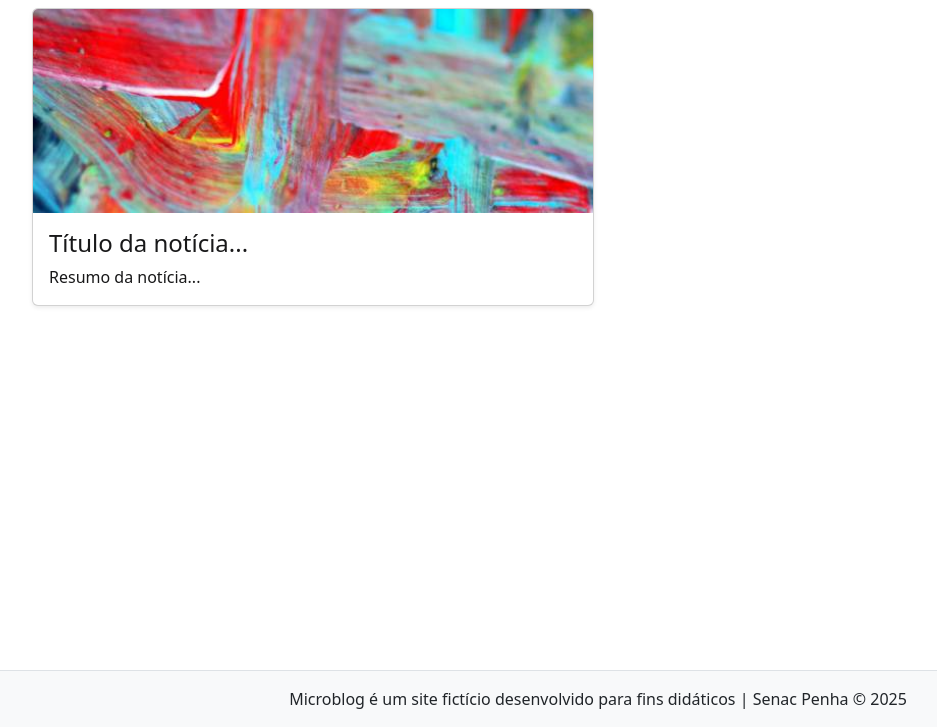
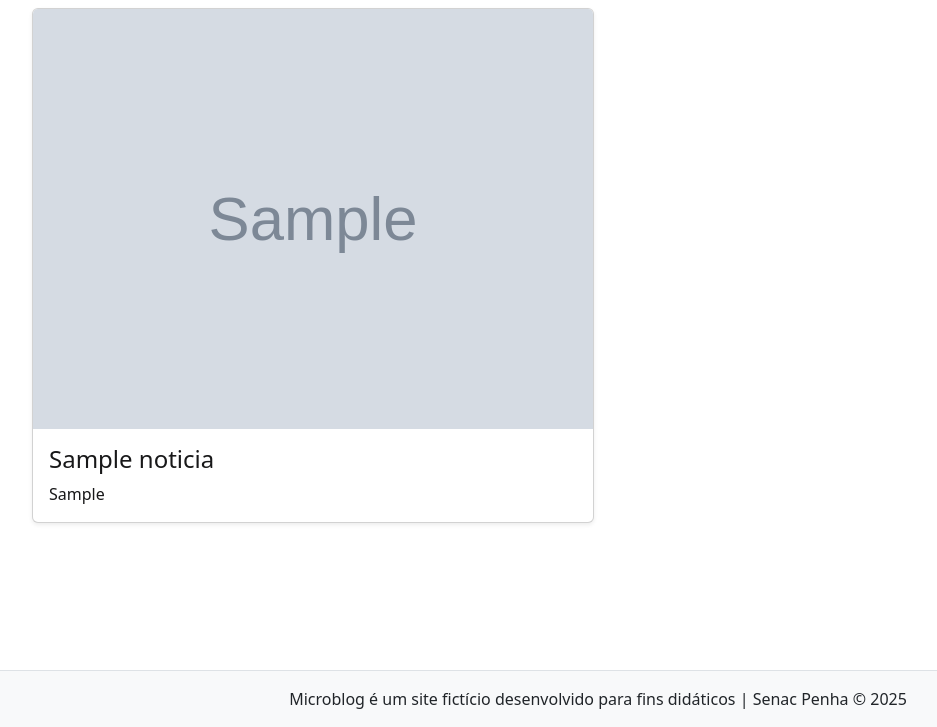
Before and after one commit to AndreVictordmr/microblog-andre, a PHP site: page / in a window 1280 px wide. Shown: the part 73-800 px from the top of the page, without its empty margins (42-979 px from the left). Run offline with PHP 8.4, Linux system fonts and the light colour scheme; data comes from the database, SQL or seed files in the repository; tables that the repository leaves empty or names only in its code hold one stand-in row (values such as "Sample post"); grey boxes marked "Sample" are stand-in pictures.

Commit message:
Mostrando as noticias

```diff
--- a/admin/noticia-exclui.php
+++ b/admin/noticia-exclui.php
@@ -38,7 +38,7 @@ require_once "../includes/cabecalho-admin.php";
 			<p class="alert alert-success text-center"><?=$sucesso?></p>
 		<?php } ?>
 
-
+		<a href="noticias.php" class="btn btn-primary">Voltar</a>
 	</article>
 </div>
 
--- a/admin/noticias.php
+++ b/admin/noticias.php
@@ -78,7 +78,7 @@ require_once "../includes/cabecalho-admin.php";
 	</article>
 </div>
 
-
+<script src="../js/confimar_exclusao.js"></script>
 <?php
 require_once "../includes/rodape-admin.php";
 ?>
--- a/index.php
+++ b/index.php
@@ -1,23 +1,32 @@
 <?php
+require_once "src/Database/Conecta.php";
+require_once "src/Model/Noticia.php";
+require_once "src/Helpers/Utils.php";
+require_once "src/Services/NoticiaServico.php";
+
+$noticiaServico = new NoticiaServico();
+$noticias = $noticiaServico->mostrarNoticia();
+
+
 require_once "includes/cabecalho.php";
 ?>
 
 <div class="row my-1 mx-md-n1">
 
     <!-- INÍCIO Card -->
-
+    <?php foreach($noticias as $noticia){ ?>
     <div class="col-md-6 my-1 px-md-1">
         <article class="card shadow-sm h-100">
-            <a href="noticia.php" class="card-link">
-                <img src="images/abstrato.jpg" class="card-img-top" alt="Imagem de capa do card">
+            <a href="noticia.php?id=<?=$noticia['id'] ?>" class="card-link">
+                <img src="images/<?=$noticia['imagem']?>" class="card-img-top" alt="Imagem de capa do card">
                 <div class="card-body">
-                    <h3 class="fs-4 card-title">Título da notícia...</h3>
-                    <p class="card-text">Resumo da notícia...</p>
+                    <h3 class="fs-4 card-title"><?=$noticia['titulo']?></h3>
+                    <p class="card-text"><?=$noticia['resumo']?></p>
                 </div>
             </a>
         </article>
     </div>
-
+    <?php } ?>
     <!-- FIM Card -->
 
 </div>
--- a/src/Services/NoticiaServico.php
+++ b/src/Services/NoticiaServico.php
@@ -20,13 +20,19 @@ class NoticiaServico{
         return $pega->fetchAll();
     }
 
-    public function mostrarNoticia(int $id):array{
-        $sql = "SELECT noticias.id, noticias.titulo, noticias.data, usuario.nome, noticias.imagem,noticias.texto,noticias.resumo as autor from noticias join usuario on noticias.usuario_id = usuario.id  where id=:id";
+    public function mostrarNoticiaPorId(int $id):array{
+        $sql = "SELECT noticias.id, noticias.titulo, noticias.data, usuario.nome as autor, noticias.imagem,noticias.texto  from noticias join usuario on noticias.usuario_id = usuario.id  where noticias.id=:id";
 
         $pega = $this->conexao->prepare($sql);
         $pega->bindValue(":id",$id);
         $pega->execute();
         return $pega->fetch();
+    }
+    public function mostrarNoticia():array{
+        $sql = "SELECT noticias.id, noticias.titulo, noticias.resumo , noticias.imagem from noticias join usuario on noticias.usuario_id = usuario.id  order by data desc";
+
+        $pega = $this->conexao->query($sql);
+        return $pega->fetchall();
     }
 
     public function inserir(Noticia $dados):void{
@@ -75,7 +81,7 @@ class NoticiaServico{
         if($tipo ==="admin"){
             $sql="DELETE FROM noticias where id=:id";
         }else{
-            $sql="DELETE from noticias where id=:id and usuarios_id=:valor";
+            $sql="DELETE from noticias where id=:id and usuario_id=:valor";
         }
         $pega=$this->conexao->prepare($sql);
 
```
Also changed, not shown: noticia.php (+9 -9 lines), images/instagram.png (added), images/linkedin.png (added), includes/rodape.php (line endings or trailing spaces).
